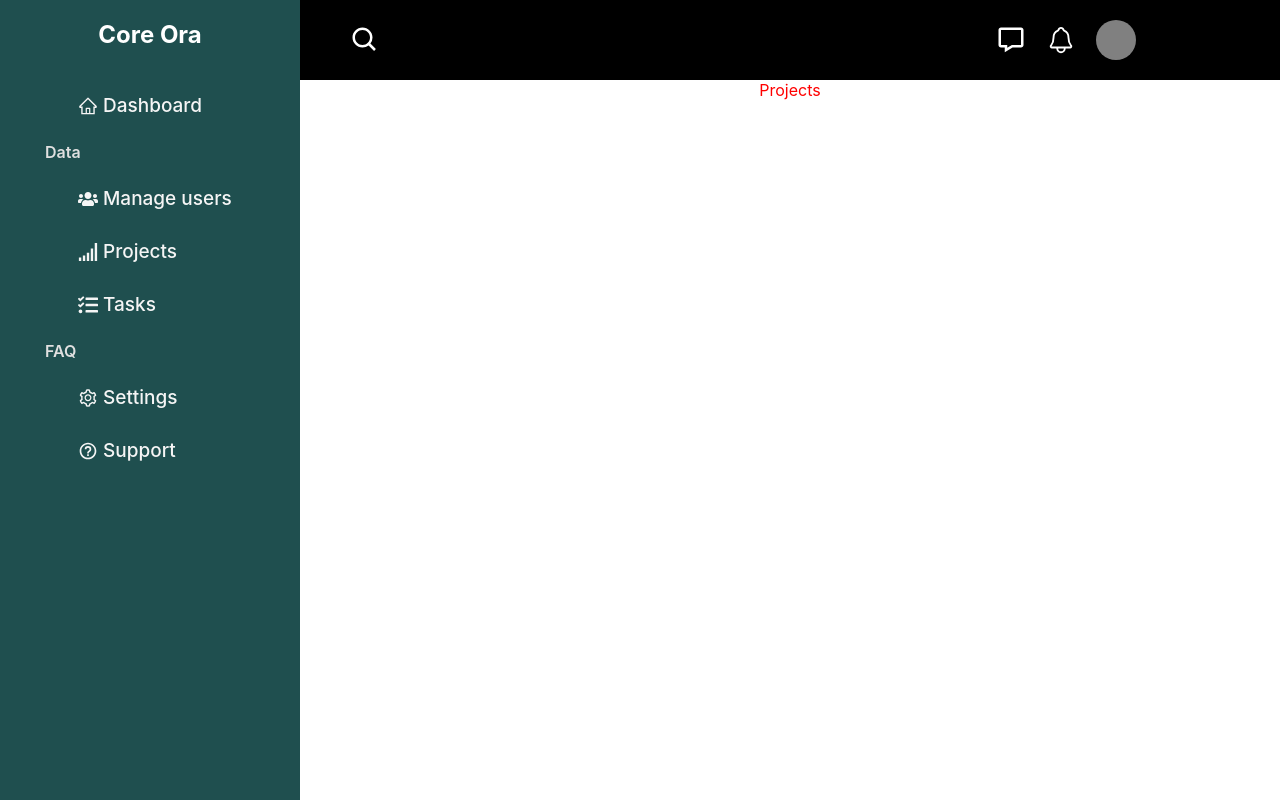
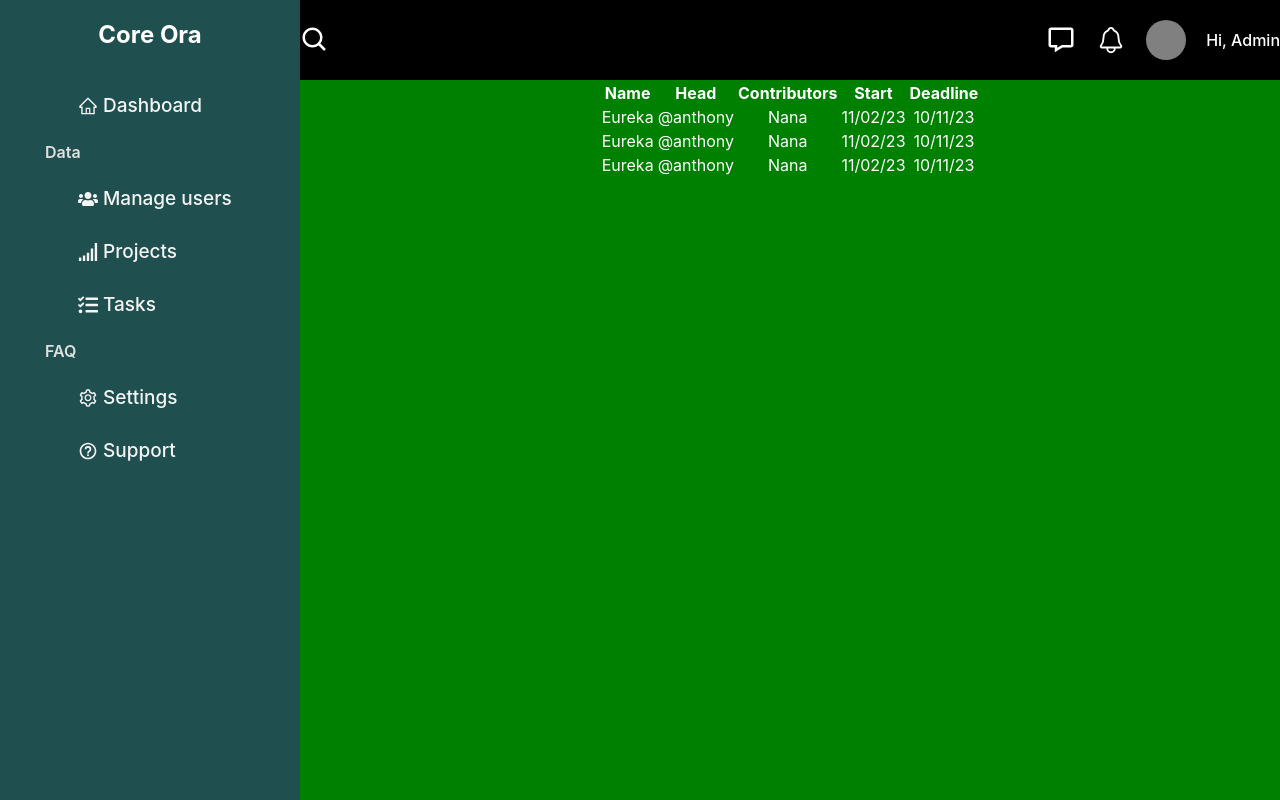
Before and after one commit to nkyeboahasuama/core-ora, a React (Create React App) app: page /projects in a window 1280 px wide. Built offline with nearby package versions, Linux system fonts and the light colour scheme.

Commit message:
Projects table

```diff
--- a/src/App.tsx
+++ b/src/App.tsx
@@ -22,7 +22,7 @@ function App() {
             <Routes>
               <Route path="/team" element={<Team />}></Route>
               <Route path="/projects" element={<Projects />}></Route>
-              <Route path="/dashboard" element={<Contentboard />}></Route>
+              <Route path="/" element={<Contentboard />}></Route>
             </Routes>
           </BodyContainer>
         </HomeStyled>
--- a/src/ui/Home.styled.ts
+++ b/src/ui/Home.styled.ts
@@ -2,11 +2,8 @@ import styled from "styled-components";
 
 export const HomeStyled = styled.div`
   display: flex;
-  /* height: calc(100vh - 80px); */
   height: 100%;
   width: 100%;
-  /* flex-direction: column; */
-  /* background-color: aliceblue; */
-  /* justify-content: space-between; */
+  background-color: aliceblue;
   color: red;
 `;
--- a/src/ui/boards/main-board/header-board/Header.styled.ts
+++ b/src/ui/boards/main-board/header-board/Header.styled.ts
@@ -2,27 +2,30 @@ import styled from "styled-components";
 import { BodyContainer } from "../../../shared-components/atoms/container/Container.styled";
 import { IoNotificationsOutline } from "react-icons/io5";
 import { BiMessage, BiSearch } from "react-icons/bi";
+import { GiHamburgerMenu } from "react-icons/gi";
+import { AiOutlineClose } from "react-icons/ai";
 
 export const HeaderStyled = styled(BodyContainer)`
   background-color: black;
   width: calc(100vw - 300px);
-  /* width: 100%; */
-  /* max-width: 100vw; */
   height: 80px;
   color: white;
+  @media (max-width: 700px) {
+    width: 100vw;
+  }
 `;
 
 export const HeaderLeft = styled(HeaderStyled)`
   width: 50%;
   justify-content: start;
-  padding-left: 50px;
+  padding-left: 0px;
 `;
 
 export const HeaderRight = styled(HeaderStyled)`
   gap: 20px;
   width: 50%;
   justify-content: end;
-  padding-right: 50px;
+  padding-right: 0px;
 `;
 
 export const UserProfile = styled.div`
@@ -42,8 +45,22 @@ export const NotificationIcon = styled(IoNotificationsOutline)`
   font-size: 30px;
   cursor: pointer;
 `;
+export const HamburgerIcon = styled(GiHamburgerMenu)`
+  font-size: 30px;
+  cursor: pointer;
+  @media (min-width: 700px) {
+    display: none;
+  }
+`;
 
 export const SearchIcon = styled(BiSearch)`
   font-size: 30px;
   cursor: pointer;
+  @media (max-width: 700px) {
+    display: none;
+  }
 `;
+export const CloseIcon = styled(AiOutlineClose)`
+  font-size: 30px;
+  cursor: pointer;
+`;
--- a/src/ui/boards/main-board/header-board/Header.tsx
+++ b/src/ui/boards/main-board/header-board/Header.tsx
@@ -6,25 +6,40 @@ import {
   MessageIcon,
   NotificationIcon,
   SearchIcon,
+  HamburgerIcon,
+  CloseIcon,
 } from "./Header.styled";
 import {
   HeaderThree,
   HeaderTwo,
 } from "../../../shared-components/atoms/typography/Typography.styled";
+import { GiHamburgerMenu } from "react-icons/gi";
+import { useState } from "react";
+import NavModal from "../../../modals/NavModal";
 
 const Header = () => {
+  const [navModal, setNavModal] = useState(false);
   return (
+    <>
       <HeaderStyled>
         <HeaderLeft>
+          {navModal ? (
+            <CloseIcon onClick={() => setNavModal(false)} />
+          ) : (
+            <HamburgerIcon onClick={() => setNavModal(true)} />
+          )}
+
           <SearchIcon />
         </HeaderLeft>
         <HeaderRight>
           <MessageIcon />
           <NotificationIcon />
           <UserProfile />
-        <HeaderThree>Hi, Admin</HeaderThree>
+          <HeaderThree color="white">Hi, Admin</HeaderThree>
         </HeaderRight>
       </HeaderStyled>
+      {navModal && <NavModal />}
+    </>
   );
 };
 
--- a/src/ui/boards/side-board/Sidebar.styled.ts
+++ b/src/ui/boards/side-board/Sidebar.styled.ts
@@ -38,7 +38,7 @@ export const SidebarLink = styled(Link)`
   }
 
   &:hover {
-    width: 80%;
+    width: 90%;
     border-radius: 10px;
     background-color: white;
     color: slategray;
--- a/src/ui/boards/side-board/Sidebar.tsx
+++ b/src/ui/boards/side-board/Sidebar.tsx
@@ -18,7 +18,7 @@ const Sidebar = () => {
         Core Ora
       </HeaderOne>
       <SidebarLinkContainer>
-        <SidebarLink to="/dashboard">
+        <SidebarLink to="/">
           <div
             style={{
               width: "80%",
--- /dev/null
+++ b/src/ui/modals/NavModal.tsx
@@ -0,0 +1,17 @@
+import React from "react";
+import { BodyContainer } from "../shared-components/atoms/container/Container.styled";
+
+const NavModal = ({}) => {
+  return (
+    <BodyContainer
+      width="100%"
+      height="100%"
+      backgroundColor="yellow"
+      style={{ position: "absolute", top: "80px" }}
+    >
+      NavModal
+    </BodyContainer>
+  );
+};
+
+export default NavModal;
--- /dev/null
+++ b/src/ui/pages/Projects/Projects.styles.ts
@@ -0,0 +1,15 @@
+import styled from "styled-components";
+import { BodyContainer } from "../../shared-components/atoms/container/Container.styled";
+
+export const ProjectContainer = styled(BodyContainer)`
+  flex-direction: column;
+  justify-content: start;
+  background-color: green;
+  height: calc(100vh - 80px);
+  width: calc(100vw - 300px);
+  overflow-y: auto;
+
+  @media (max-width: 700px) {
+    width: 100vw;
+  }
+`;
--- a/src/ui/pages/Projects/Projects.tsx
+++ b/src/ui/pages/Projects/Projects.tsx
@@ -1,7 +1,48 @@
 import React from "react";
+import { BodyContainer } from "../../shared-components/atoms/container/Container.styled";
+import { ProjectContainer } from "./Projects.styles";
 
 const Projects = () => {
-  return <div>Projects</div>;
+  return (
+    <ProjectContainer>
+      <BodyContainer>
+        <table>
+          <thead style={{ fontWeight: 700 }}>
+            <tr>
+              <td>Name</td>
+              <td>Head</td>
+              <td>Contributors</td>
+              <td>Start</td>
+              <td>Deadline</td>
+            </tr>
+          </thead>
+          <tbody>
+            <tr>
+              <td>Eureka</td>
+              <td>@anthony</td>
+              <td>Nana</td>
+              <td>11/02/23</td>
+              <td>10/11/23</td>
+            </tr>
+            <tr>
+              <td>Eureka</td>
+              <td>@anthony</td>
+              <td>Nana</td>
+              <td>11/02/23</td>
+              <td>10/11/23</td>
+            </tr>
+            <tr>
+              <td>Eureka</td>
+              <td>@anthony</td>
+              <td>Nana</td>
+              <td>11/02/23</td>
+              <td>10/11/23</td>
+            </tr>
+          </tbody>
+        </table>
+      </BodyContainer>
+    </ProjectContainer>
+  );
 };
 
 export default Projects;
--- a/src/ui/shared-components/atoms/container/Container.styled.ts
+++ b/src/ui/shared-components/atoms/container/Container.styled.ts
@@ -12,6 +12,7 @@ export interface IBaseContainerProps
   backgroundColor?: string;
   justifyContent?: string;
   alignItems?: string;
+  color?: string;
 }
 
 // export const BaseContainer = styled.div<IBaseContainerProps>`
@@ -31,4 +32,5 @@ export const BodyContainer = styled.div<IBaseContainerProps>`
   padding: ${({ padding }) => padding};
   margin: ${({ margin }) => margin};
   background-color: ${({ backgroundColor }) => backgroundColor};
+  color: ${({ color }) => color || "white"};
 `;
```
Lines whose indentation alone changed are shown as unchanged.
